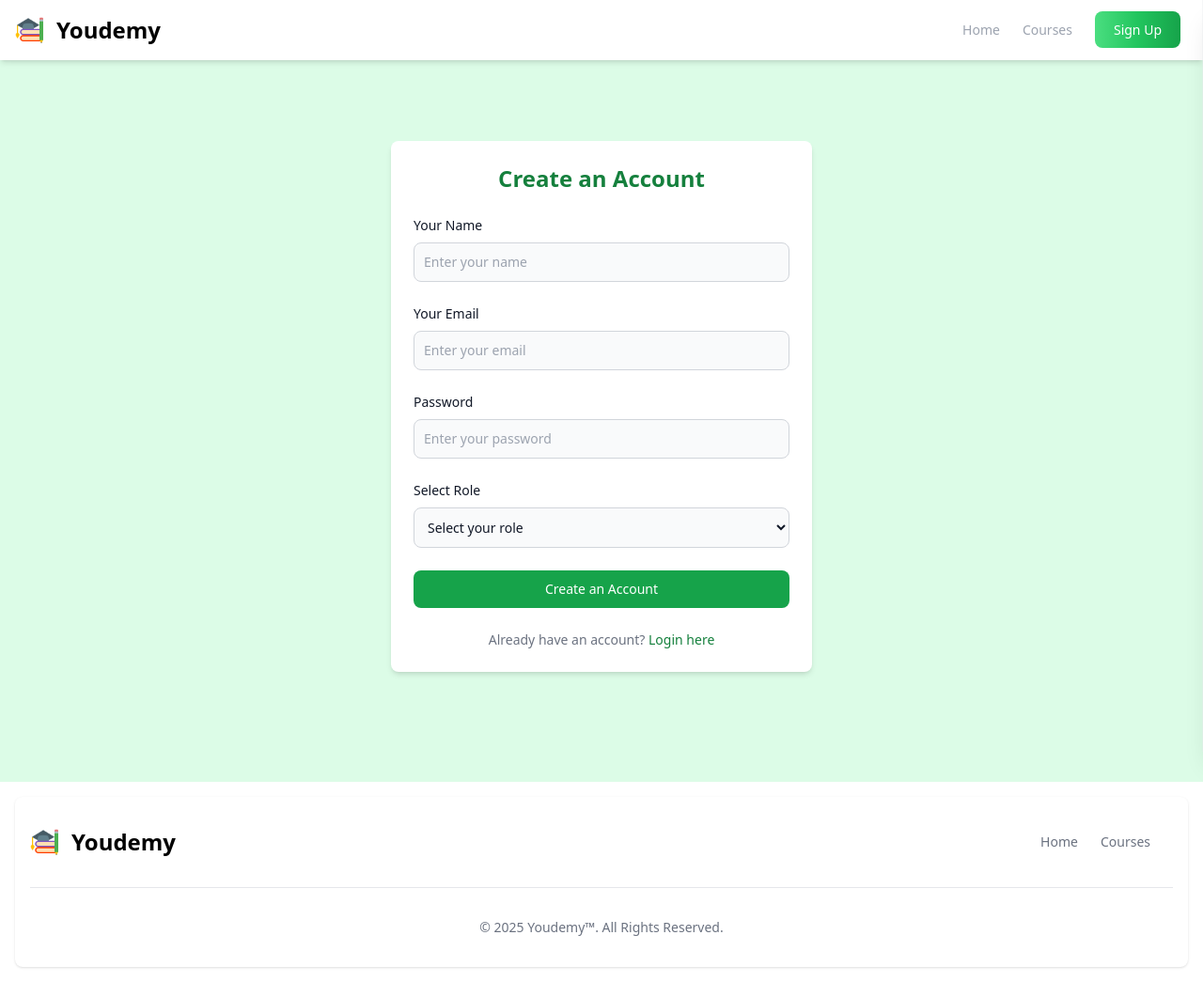
After one commit to saalmahm/YoudemyOnlineCourses, a PHP site: page /pages/signup.php in a window 1280 px wide. The commit adds this page. Shown: the whole page at 94% size. Run offline with PHP 8.4, Linux system fonts and the light colour scheme; some libraries are stand-ins or nearby versions.

Commit message:
Réaliser la page signUp et page des cours ;statique(front-end)

```diff
--- /dev/null
+++ b/pages/signup.php
@@ -0,0 +1,152 @@
+
+<!DOCTYPE html>
+<html lang="en">
+<head>
+    <meta charset="UTF-8">
+    <meta name="viewport" content="width=device-width, initial-scale=1.0">
+    <title>SignUp</title>
+    <script src="https://cdn.tailwindcss.com"></script>
+</head>
+<body>
+<header class="flex justify-between p-4 fixed top-0 left-0 right-0 bg-white shadow-md z-50">
+    <a href="/index.php" class="flex items-center mb-4 sm:mb-0 space-x-3 rtl:space-x-reverse">
+        <img src="/images/icon-learning.png" class="h-8" alt="Youdemy Logo" />
+        <span class="text-2xl font-bold whitespace-nowrap dark:text-gray-500"> Youdemy</span>
+    </a>
+    <div class="lg:hidden" id="burger-icon">
+        <img src="images/menu.png" alt="Menu">
+    </div>
+    <div id="sidebar" class="shadow-xl fixed top-0 right-0 w-1/3 h-full bg-gray-200 z-50 transform translate-x-full duration-300">
+        <div class="flex justify-end p-4">
+            <button id="close-sidebar" class="text-3xl">X</button>
+        </div>
+        <div class="flex flex-col items-center space-y-4 text-white">
+            <a href="/index.php" class="text-black text-lg">Home</a>
+            <a href="/pages/courses.php" class="text-black text-lg">Courses</a>
+                <a href="/pages/signup.php" class="text-green-700 text-lg">Sign Up</a>
+
+        </div>
+    </div>
+    <div class="hidden lg:flex justify-center space-x-4">
+        <ul class="flex items-center text-sm font-medium text-gray-400 mb-0">
+            <li><a href="/index.php" class="hover:underline me-4 md:me-6">Home</a></li>
+            <li><a href="/pages/courses.php" class="hover:underline me-4 md:me-6">Courses</a></li>
+                <li>
+                    <a href="/pages/signup.php" class="text-white bg-gradient-to-r from-green-400 via-green-500 to-green-600 hover:bg-gradient-to-br focus:ring-4 focus:outline-none focus:ring-green-300 dark:focus:ring-green-800 font-medium rounded-lg text-sm px-5 py-2.5 text-center me-2 mb-2">Sign Up</a>
+                </li>
+
+        </ul>
+    </div>
+</header>
+
+<section class="bg-green-100 h-screen mt-8">
+  <div class="flex flex-col items-center justify-center px-6 py-8 mx-auto h-full">
+      <div class="w-full max-w-md bg-white rounded-lg shadow-md">
+          <div class="p-6 space-y-6">
+              <h1 class="text-2xl font-bold text-center text-green-700">
+                  Create an Account
+              </h1>
+              <form class="space-y-6" action="#" method="post">
+                  <div>
+                      <label for="name" class="block mb-2 text-sm font-medium text-gray-900">
+                          Your Name
+                      </label>
+                      <input type="text" name="username" id="name"
+                          class="bg-gray-50 border border-gray-300 text-gray-900 text-sm rounded-lg
+                          focus:ring-green-600 focus:border-green-600 block w-full p-2.5"
+                          placeholder="Enter your name" required>
+                  </div>
+
+                  <div>
+                      <label for="email" class="block mb-2 text-sm font-medium text-gray-900">
+                          Your Email
+                      </label>
+                      <input type="email" name="email" id="email"
+                          class="bg-gray-50 border border-gray-300 text-gray-900 text-sm rounded-lg
+                          focus:ring-green-600 focus:border-green-600 block w-full p-2.5"
+                          placeholder="Enter your email" required>
+                  </div>
+
+                  <div>
+                      <label for="password" class="block mb-2 text-sm font-medium text-gray-900">
+                          Password
+                      </label>
+                      <input type="password" name="password" id="password"
+                          class="bg-gray-50 border border-gray-300 text-gray-900 text-sm rounded-lg
+                          focus:ring-green-600 focus:border-green-600 block w-full p-2.5"
+                          placeholder="Enter your password" required>
+                  </div>
+
+                  <div>
+                      <label for="role" class="block mb-2 text-sm font-medium text-gray-900">
+                          Select Role
+                      </label>
+                      <select name="role" id="role"
+                          class="bg-gray-50 border border-gray-300 text-gray-900 text-sm rounded-lg
+                          focus:ring-green-600 focus:border-green-600 block w-full p-2.5"
+                          required>
+                          <option value="" disabled selected>Select your role</option>
+                          <option value="student">Student</option>
+                          <option value="teacher">Teacher</option>
+                          <option value="admin">Admin</option>
+                      </select>
+                  </div>
+
+                  <button type="submit"
+                      class="w-full bg-green-600 hover:bg-green-700 text-white font-medium
+                      rounded-lg text-sm px-5 py-2.5 text-center">
+                      Create an Account
+                  </button>
+
+                  <p class="text-sm font-light text-gray-500 text-center">
+                      Already have an account?
+                      <a href="login.php" class="font-medium text-green-700 hover:underline">
+                          Login here
+                      </a>
+                  </p>
+              </form>
+          </div>
+      </div>
+  </div>
+</section>
+
+
+
+<footer class="bg-white rounded-lg shadow dark:bg-gray-900 m-4">
+    <div class="w-full max-w-screen-xl mx-auto p-4 md:py-8">
+        <div class="sm:flex sm:items-center sm:justify-between">
+            <a href="/index.php" class="flex items-center mb-4 sm:mb-0 space-x-3 rtl:space-x-reverse">
+                <img src="/images/icon-learning.png" class="h-8" alt="Youdemy Logo" />
+                <span class="self-center text-2xl font-semibold whitespace-nowrap dark:text-white"> Youdemy</span>
+            </a>
+            <ul class="flex flex-wrap items-center mb-6 text-sm font-medium text-gray-500 sm:mb-0 dark:text-gray-400">
+                <li>
+                    <a href="/index.php" class="hover:underline me-4 md:me-6">Home</a>
+                </li>
+                <li>
+                    <a href="/pages/courses.php" class="hover:underline me-4 md:me-6">Courses</a>
+                </li>
+            </ul>
+        </div>
+        <hr class="my-6 border-gray-200 sm:mx-auto dark:border-gray-700 lg:my-8" />
+        <span class="block text-sm text-gray-500 sm:text-center dark:text-gray-400">© 2025 <a href="#" class="hover:underline">Youdemy™</a>. All Rights Reserved.</span>
+    </div>
+</footer>
+<script>
+    const menu = document.getElementById("burger-icon");
+    const sidebar = document.getElementById("sidebar");
+    const closeSidebar = document.getElementById("close-sidebar");
+
+    menu.addEventListener("click", () => {
+        sidebar.classList.remove("translate-x-full");
+        sidebar.classList.add("translate-x-0");
+    });
+
+    closeSidebar.addEventListener("click", () => {
+        sidebar.classList.add("translate-x-full");
+        sidebar.classList.remove("translate-x-0");
+    });
+</script>
+
+</body>
+</html>
```
Also changed, not shown: index.php (+8 -10 lines), pages/courses.php (added, +158 -0 lines).
